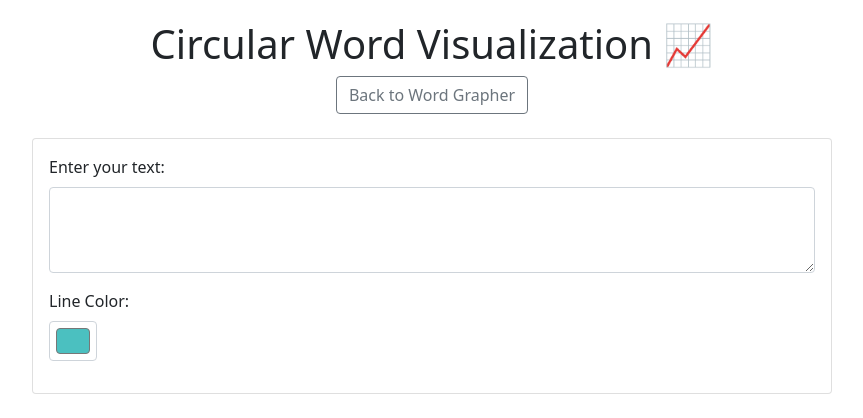
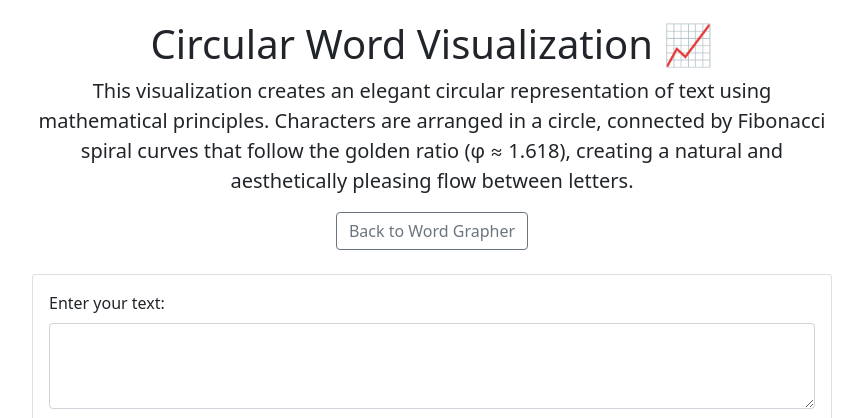
Before and after one commit to SonnyC56/wordgrapher, a Python web app: template templates/circular.html in a window 1280 px wide. Shown: the top 418 px of the page, without its empty margins (208-1071 px from the left). Run offline with Jinja, Linux system fonts and the light colour scheme; the template is opened without the code that fills it, so the values that code supplies are empty.

Commit message:
feat: Add professional explanation and adjust circular visualization start position

```diff
--- a/templates/circular.html
+++ b/templates/circular.html
@@ -23,6 +23,11 @@
     <div class="main-content">
         <div class="text-center mb-4">
             <h1>Circular Word Visualization 📈</h1>
+            <p class="lead">
+                This visualization creates an elegant circular representation of text using mathematical principles.
+                Characters are arranged in a circle, connected by Fibonacci spiral curves that follow the golden ratio (φ ≈ 1.618),
+                creating a natural and aesthetically pleasing flow between letters.
+            </p>
             <a href="../index.html" class="btn btn-outline-secondary">Back to Word Grapher</a>
         </div>
 
@@ -68,7 +73,8 @@
 
             // Calculate positions for each unique character
             uniqueChars.forEach((char, index) => {
-                const angle = (index / uniqueChars.length) * Math.PI * 2;
+                // Start at top (-π/2) and go clockwise
+                const angle = (-Math.PI/2) + (index / uniqueChars.length) * Math.PI * 2;
                 positions[char] = {
                     x: centerX + radius * Math.cos(angle),
                     y: centerY + radius * Math.sin(angle)
```
